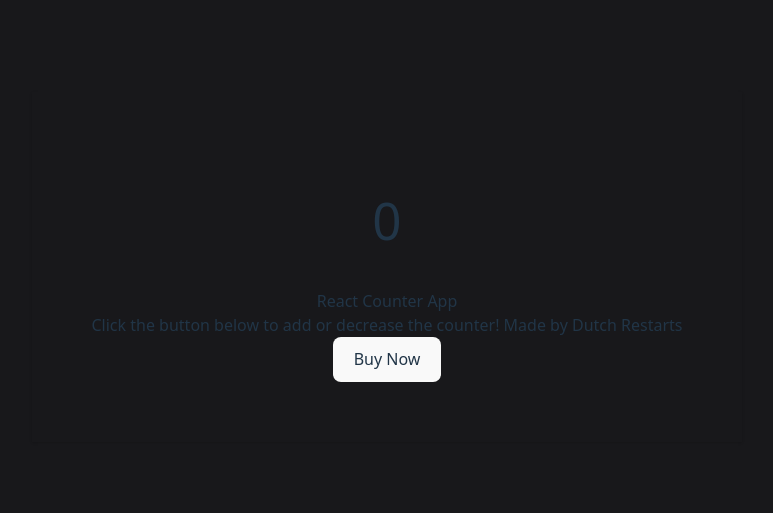
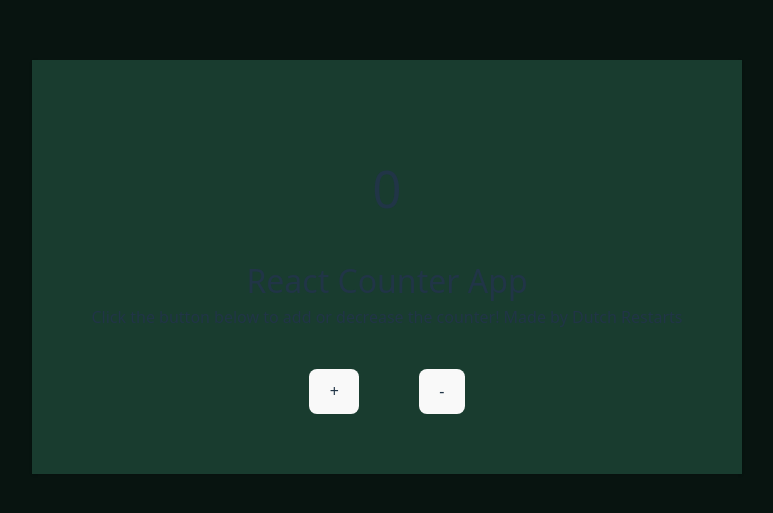
Before and after one commit to ijvadeli/Counterapp, a React (Vite) app: page / in a window 1280 px wide. Shown: the part 133-646 px from the top of the page, without its empty margins (253-1026 px from the left). Built offline with nearby package versions, Linux system fonts and the light colour scheme.

Commit message:
UI Update

```diff
--- a/src/App.jsx
+++ b/src/App.jsx
@@ -4,20 +4,21 @@ import "./App.css";
 function App() {
   return (
     <>
-      <div className="bg-zinc-900 h-screen w-screen">
+      <div className="bg-[#081410] h-screen w-screen">
         <div className="flex justify-center items-center h-screen">
-          <div className="card bg-base-100 p-15 shadow-sm">
+          <div className="card bg-[#193c2f] p-15 shadow-sm">
             <figure className="px-10 pt-10 flex justify-center mb-10">
               <h1>0</h1>
             </figure>
             <div className="card-body items-center text-center">
-              <h2 className="card-title">React Counter App</h2>
-              <p>
+              <h2 className="card-title text-[32px]">React Counter App</h2>
+              <p className="mb-10">
                 Click the button below to add or decrease the counter!
                 Made by Dutch Restarts
               </p>
-              <div className="card-actions">
-                <button className="btn btn-primary">Buy Now</button>
+              <div className="card-actions flex justify-center gap-15">
+                <button className="btn btn-primary">+</button>
+                <button className="btn btn-primary hover:border-white">-</button>
               </div>
             </div>
           </div>
```
